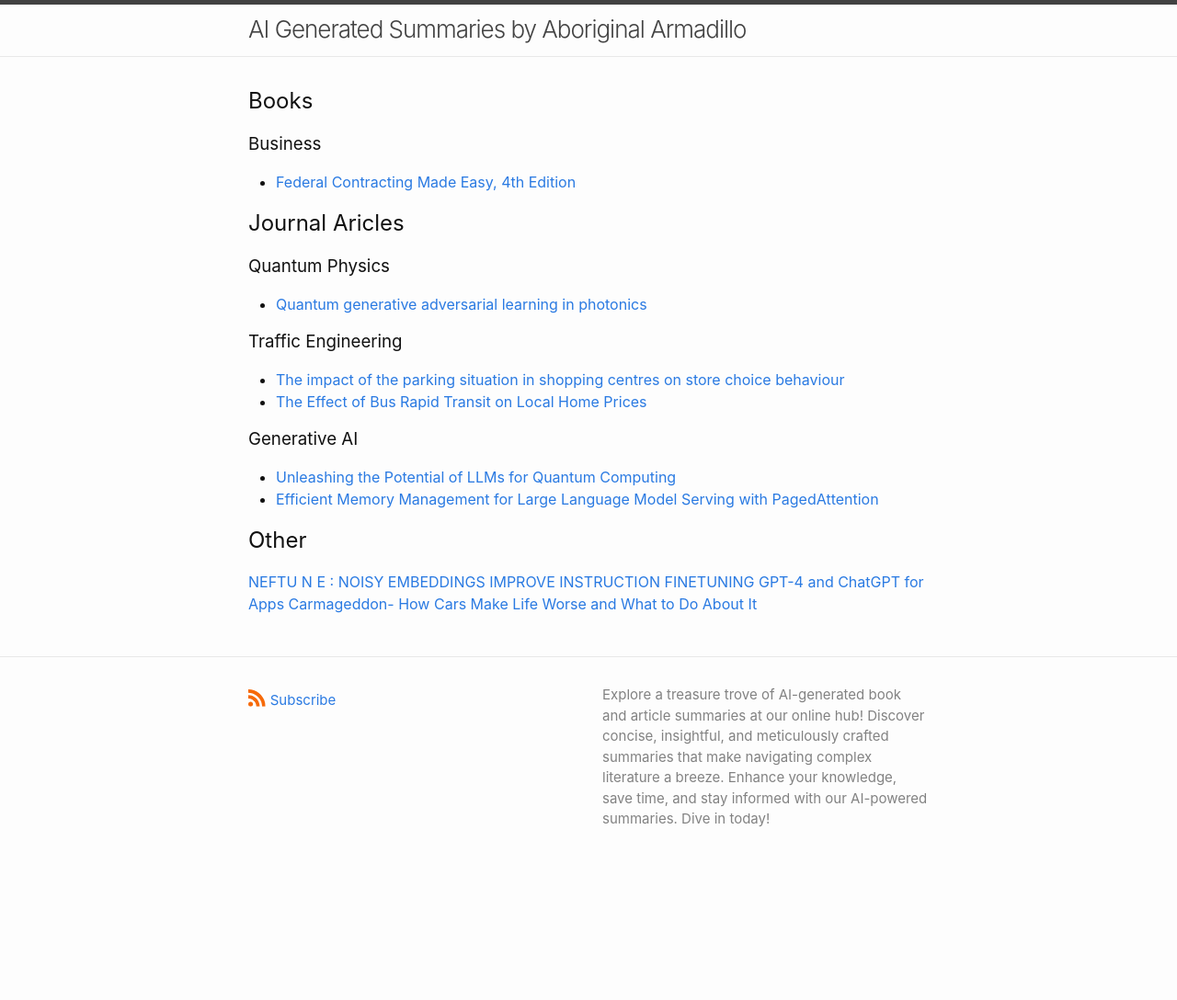
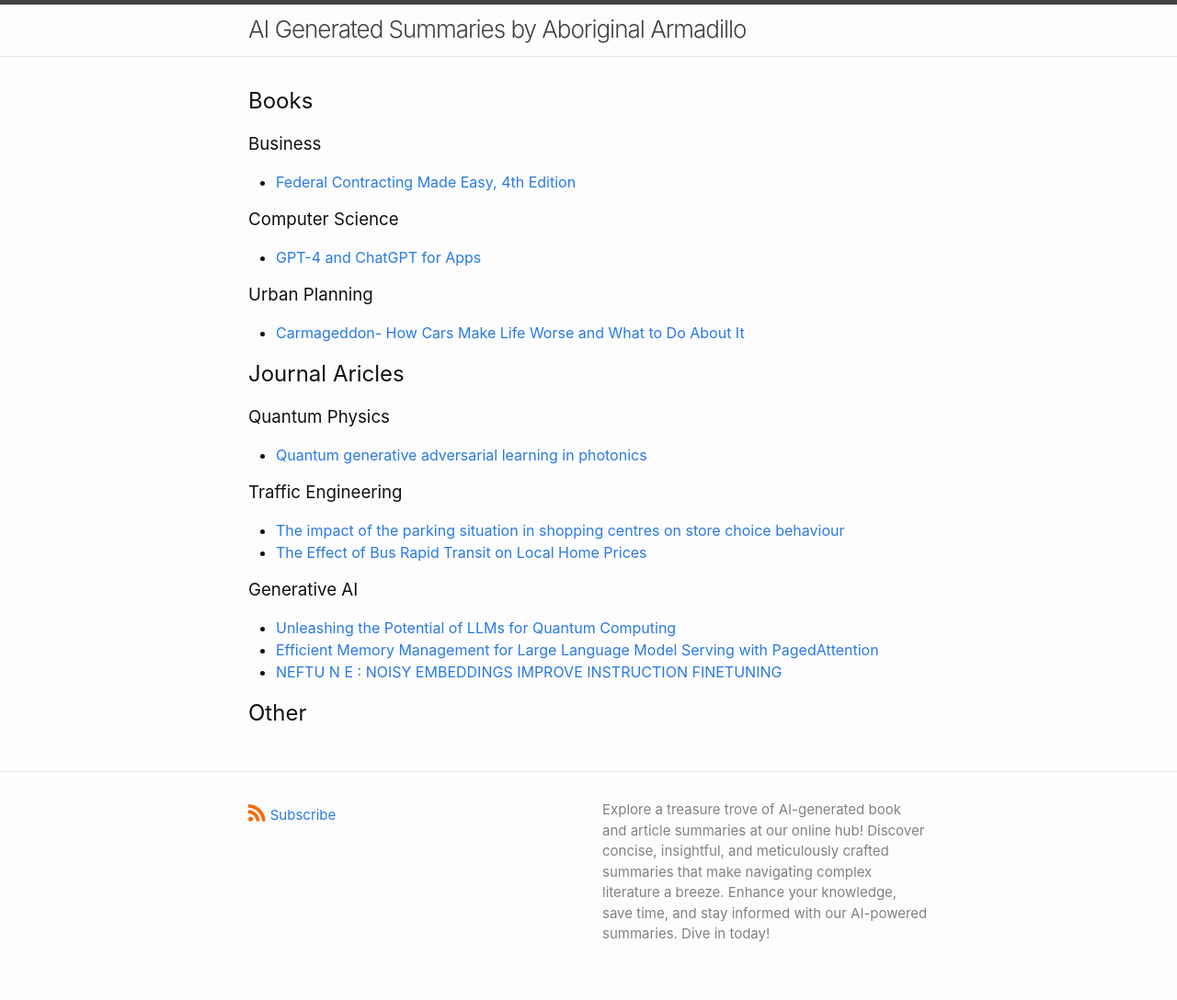
Before and after one commit to rawkintrevo/ai-summaries, a Jekyll site: the page built from index.markdown, in a window 1280 px wide. Shown: the whole page at 92% size. Built offline with Jekyll 4.4.1, drawn with Linux system fonts in a browser that asks for light colours; before the commit the page ends 963 px from its top, so only the background shows below that; some of the changed lines change nothing that is shown.

Commit message:
Clean up index

```diff
--- a/index.markdown
+++ b/index.markdown
@@ -10,6 +10,15 @@
 ### Business
 
 - [Federal Contracting Made Easy, 4th Edition](summaries/federalcontractingmadeeasy4thedition/index.html)
+
+### Computer Science
+
+- [GPT-4 and ChatGPT for Apps](summaries/gpt4andchatgptforapps/index.html)
+
+### Urban Planning
+
+- [Carmageddon- How Cars Make Life Worse and What to Do About It](summaries/carmageddonhowcarsmakelifeworseandwhattodoaboutit/index.html)
+
 
 ## Journal Aricles
 
@@ -24,8 +33,6 @@
 
 - [Unleashing the Potential of LLMs for Quantum Computing](summaries/unleashingthepotentialofllmsforquantumcomputing/index.html)
 - [Efficient Memory Management for Large Language Model Serving with PagedAttention](summaries/efficientmemorymanagementforlargelanguagemodelservingwithpagedattention/index.html)
+- [NEFTU N E : NOISY EMBEDDINGS IMPROVE INSTRUCTION FINETUNING](summaries/neftunenoisyembeddingsimproveinstructionfinetuning/index.html)
 
 ## Other
-[NEFTU N E : NOISY EMBEDDINGS IMPROVE INSTRUCTION FINETUNING](summaries/neftunenoisyembeddingsimproveinstructionfinetuning/index.html)
-[GPT-4 and ChatGPT for Apps](summaries/gpt4andchatgptforapps/index.html)
-[Carmageddon- How Cars Make Life Worse and What to Do About It](summaries/carmageddonhowcarsmakelifeworseandwhattodoaboutit/index.html)
```
